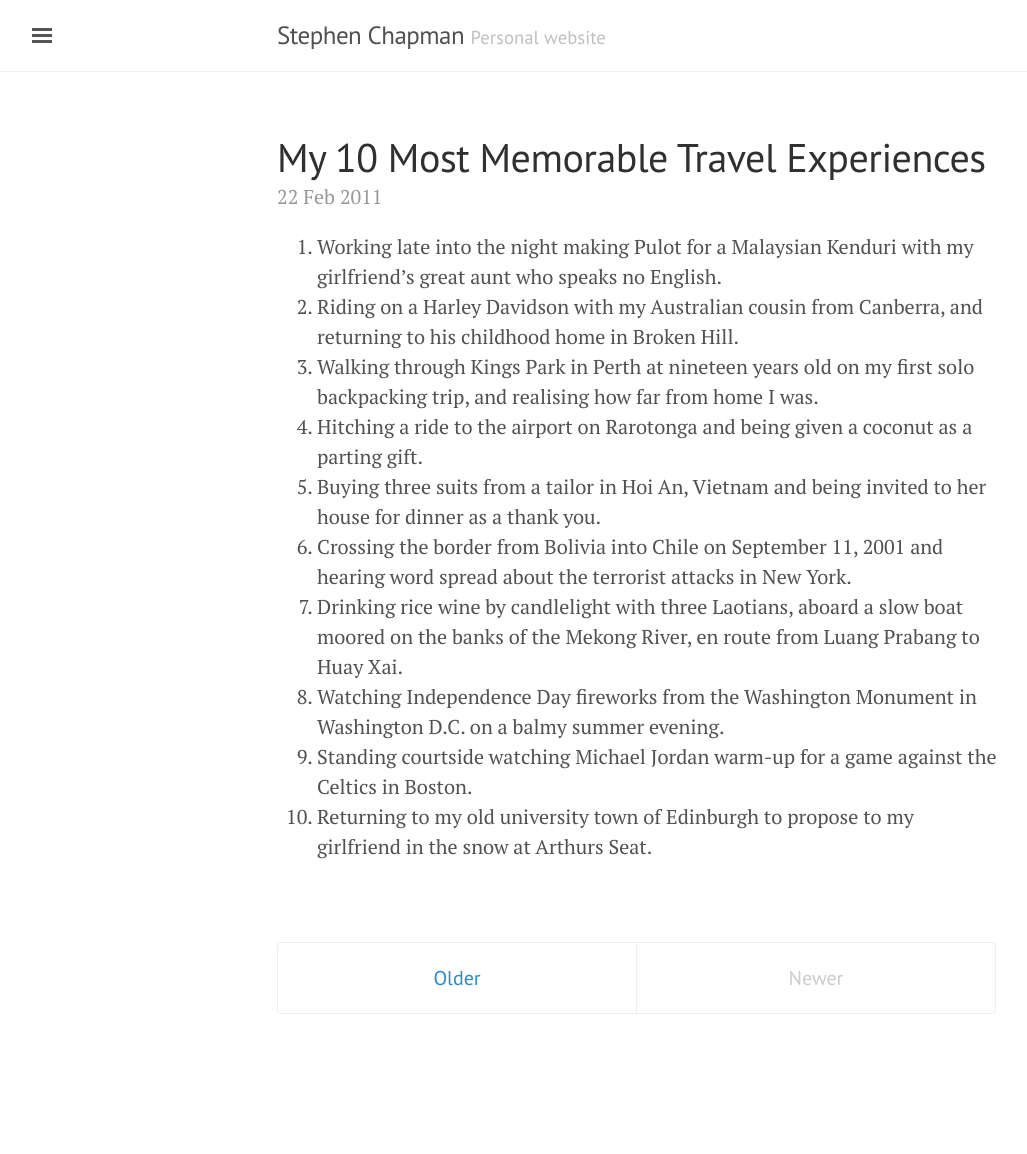
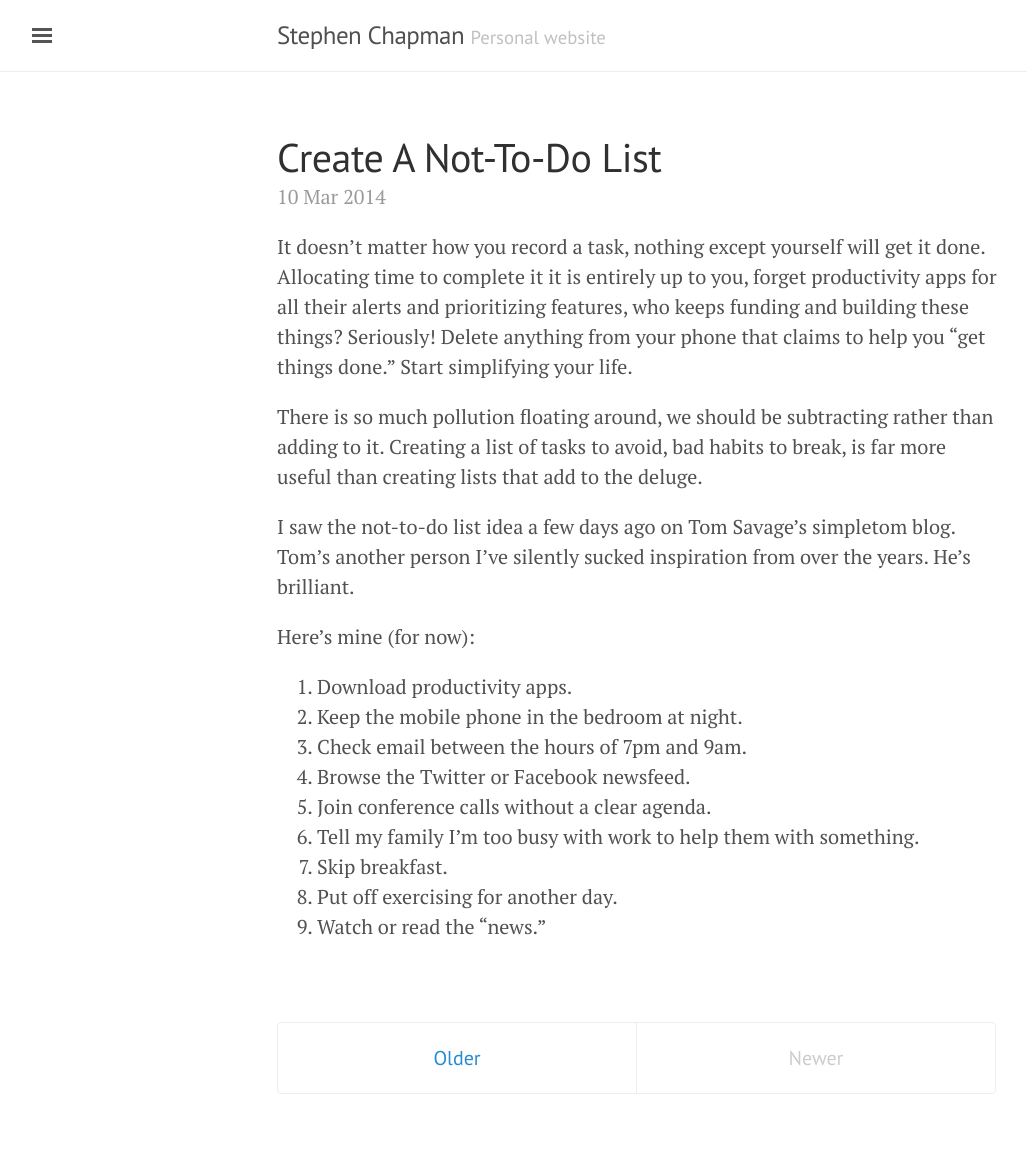
Before and after one commit to stephenchapman/stephenchapman-old, a Jekyll site: the page built from index.html, in a window 1280 px wide. Shown: the whole page, without its empty margins (3-1030 px from the left). Built offline with Jekyll 4.4.1, drawn with Linux system fonts in a browser that asks for light colours; the list of posts is cut into pages by our own code; before the commit the page ends 1074 px from its top, so only the background shows below that.

Commit message:
add more posts

```diff
--- /dev/null
+++ b/_posts/2014-03-10-create-a-not-to-do-list.md
@@ -0,0 +1,23 @@
+---
+layout: post
+title:  "Create A Not-To-Do List"
+date:   2014-03-10 12:31:46 -0500
+categories: work
+---
+It doesn't matter how you record a task, nothing except yourself will get it done. Allocating time to complete it it is entirely up to you, forget productivity apps for all their alerts and prioritizing features, who keeps funding and building these things? Seriously! Delete anything from your phone that claims to help you "get things done." Start simplifying your life.
+
+There is so much pollution floating around, we should be subtracting rather than adding to it. Creating a list of tasks to avoid, bad habits to break, is far more useful than creating lists that add to the deluge.
+
+I saw the not-to-do list idea a few days ago on Tom Savage's simpletom blog. Tom's another person I've silently sucked inspiration from over the years. He's brilliant.
+
+Here's mine (for now):
+
+1. Download productivity apps.
+2. Keep the mobile phone in the bedroom at night.
+3. Check email between the hours of 7pm and 9am.
+4. Browse the Twitter or Facebook newsfeed.
+5. Join conference calls without a clear agenda.
+6. Tell my family I'm too busy with work to help them with something.
+7. Skip breakfast.
+8. Put off exercising for another day.
+9. Watch or read the "news."
```
Also changed, not shown: _posts/2014-02-26-on-being-a-father.md (added, +20 -0 lines), _posts/2010-06-25-my-perfect-vista.md (line endings or trailing spaces).
